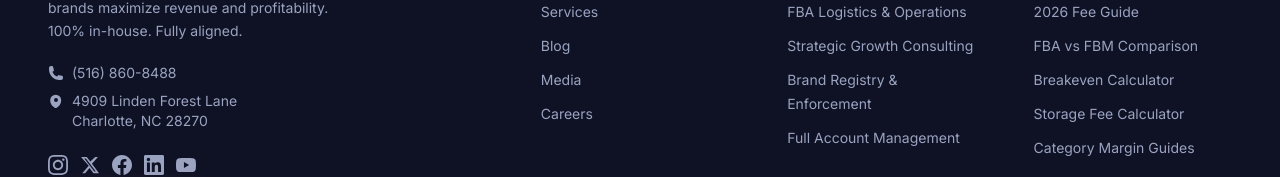
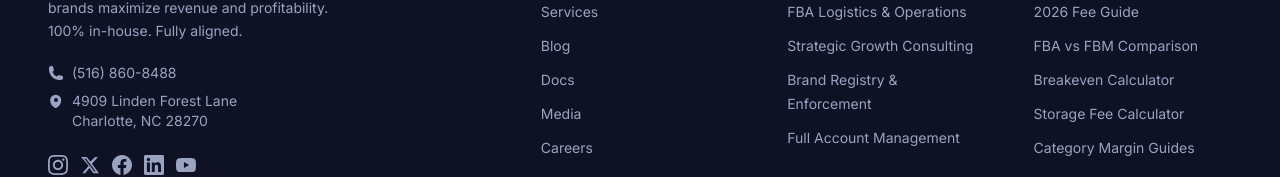
Before and after one commit to jon643/obg-crm, a Next.js app: page / in a window 1280 px wide. Shown: the part 10860-11037 px from the top of the page. Built offline with nearby package versions, Linux system fonts and the light colour scheme.

Commit message:
Add docs.onlinebrandgrowth.com cross-link to footer

```diff
--- a/components/layout/Footer.tsx
+++ b/components/layout/Footer.tsx
@@ -7,6 +7,7 @@ const footerLinks = {
     { label: 'Case Studies', href: '/case-studies' },
     { label: 'Services', href: '/services' },
     { label: 'Blog', href: '/blog' },
+    { label: 'Docs', href: 'https://docs.onlinebrandgrowth.com' },
     { label: 'Media', href: '/media' },
     { label: 'Careers', href: '/careers' },
   ],
```
